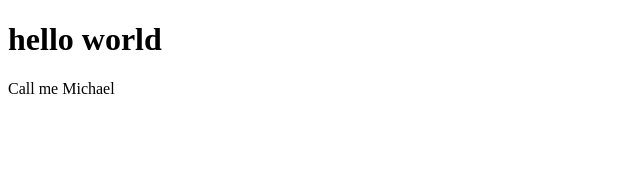
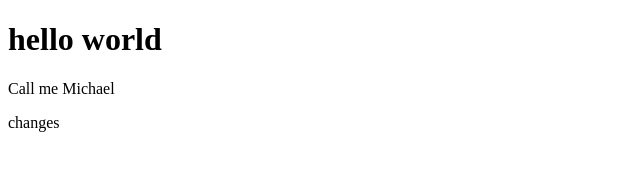
Before and after one commit to eggbeard/learn_enough_git, a plain HTML site: page index.html in a window 1280 px wide. Shown: the full height of the page, 0-640 px from the left. Drawn offline with Linux system fonts and the light colour scheme.

Commit message:
Add extra p tag

```diff
--- a/index.html
+++ b/index.html
@@ -6,5 +6,6 @@
   <body>
     <h1>hello world</h1>
     <p>Call me Michael</p>
+    <p>changes</p>
   </body>
 </html>
```
